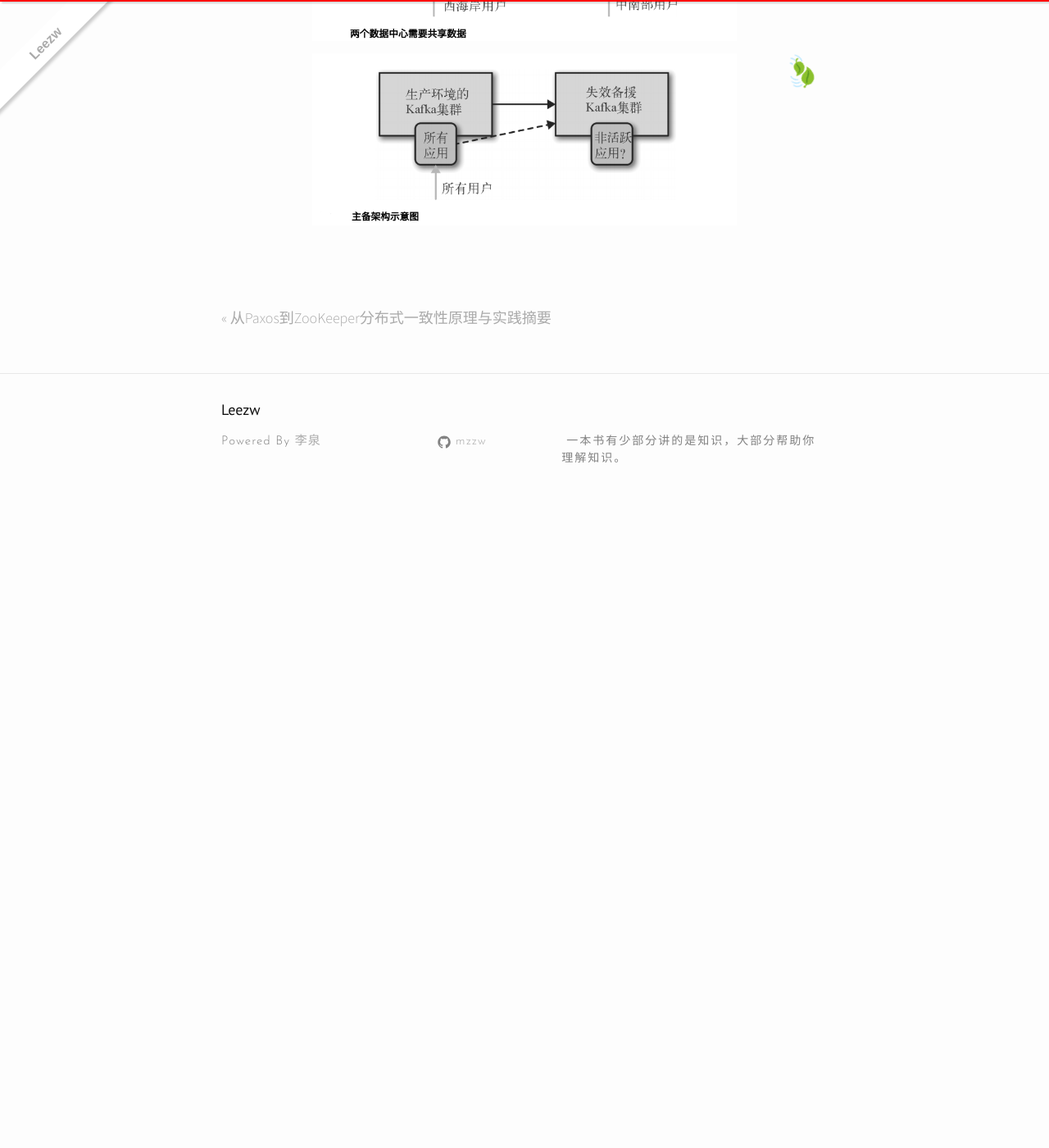
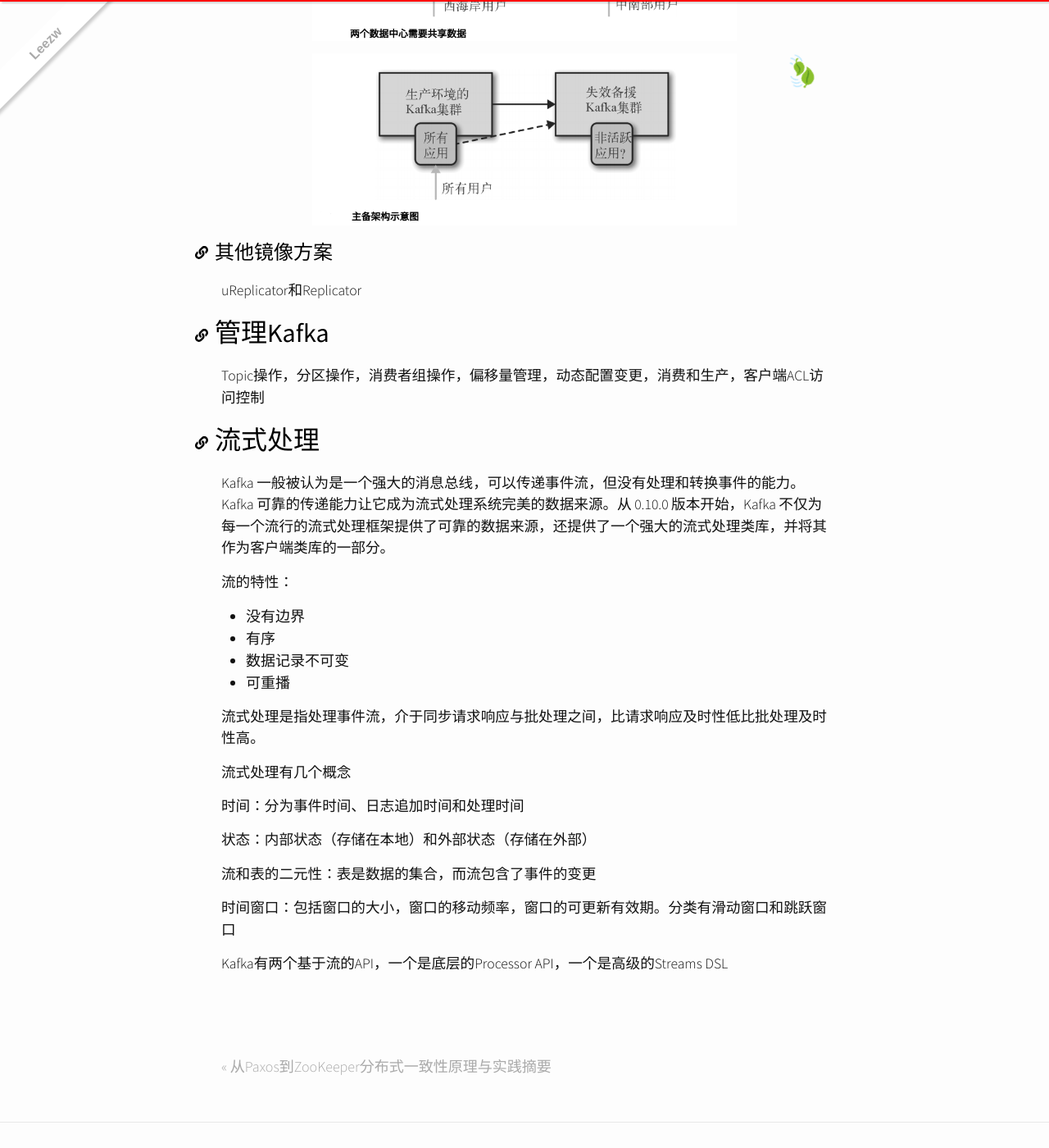
Before and after one commit to quantum-li/quantum-li.github.io, a Jekyll site: the page built from _posts/2020-05-09-kafka-the-definitive-guide.md, in a window 1280 px wide and 1400 px high, scrolled down 18995 px. Shown: the whole window at 82% size. Built offline with Jekyll 4.4.1, drawn with Linux system fonts in a browser that asks for light colours; nearby versions of some CDN libraries; comment, search, counter and statistics services are not loaded; before the commit the page ends 19625 px from its top, so only the background shows below that.

Commit message:
2020-05-15 13:52:30

```diff
--- a/_posts/2020-05-09-kafka-the-definitive-guide.md
+++ b/_posts/2020-05-09-kafka-the-definitive-guide.md
@@ -467,3 +467,36 @@ Kafka内置跨集群复制工具MirrorMaker
 ![双活架构](/assets/images/912ccb14-8f41-4e10-864a-224a239b62a3.png)
 
 ![主备架构](/assets/images/5555e53e-80a5-4974-a037-e3b0e90d8696.png)
+
+## 其他镜像方案
+
+uReplicator和Replicator
+
+# 管理Kafka
+
+Topic操作，分区操作，消费者组操作，偏移量管理，动态配置变更，消费和生产，客户端ACL访问控制
+
+# 流式处理
+
+Kafka ⼀般被认为是⼀个强⼤的消息总线，可以传递事件流，但没有处理和转换事件的能⼒。Kafka 可靠的传递能⼒让它成为流式处理系统完美的数据来源。从 0.10.0 版本开始，Kafka 不仅为每⼀个流⾏的流式处理框架提供了可靠的数据来源，还提供了⼀个强⼤的流式处理类库，并将其作为客户端类库的⼀部分。
+
+流的特性：
+
++ 没有边界
++ 有序
++ 数据记录不可变
++ 可重播
+
+流式处理是指处理事件流，介于同步请求响应与批处理之间，比请求响应及时性低比批处理及时性高。
+
+流式处理有几个概念
+
+时间：分为事件时间、日志追加时间和处理时间
+
+状态：内部状态（存储在本地）和外部状态（存储在外部）
+
+流和表的二元性：表是数据的集合，而流包含了事件的变更
+
+时间窗口：包括窗口的大小，窗口的移动频率，窗口的可更新有效期。分类有滑动窗口和跳跃窗口
+
+Kafka有两个基于流的API，一个是底层的Processor API，一个是高级的Streams DSL
```
